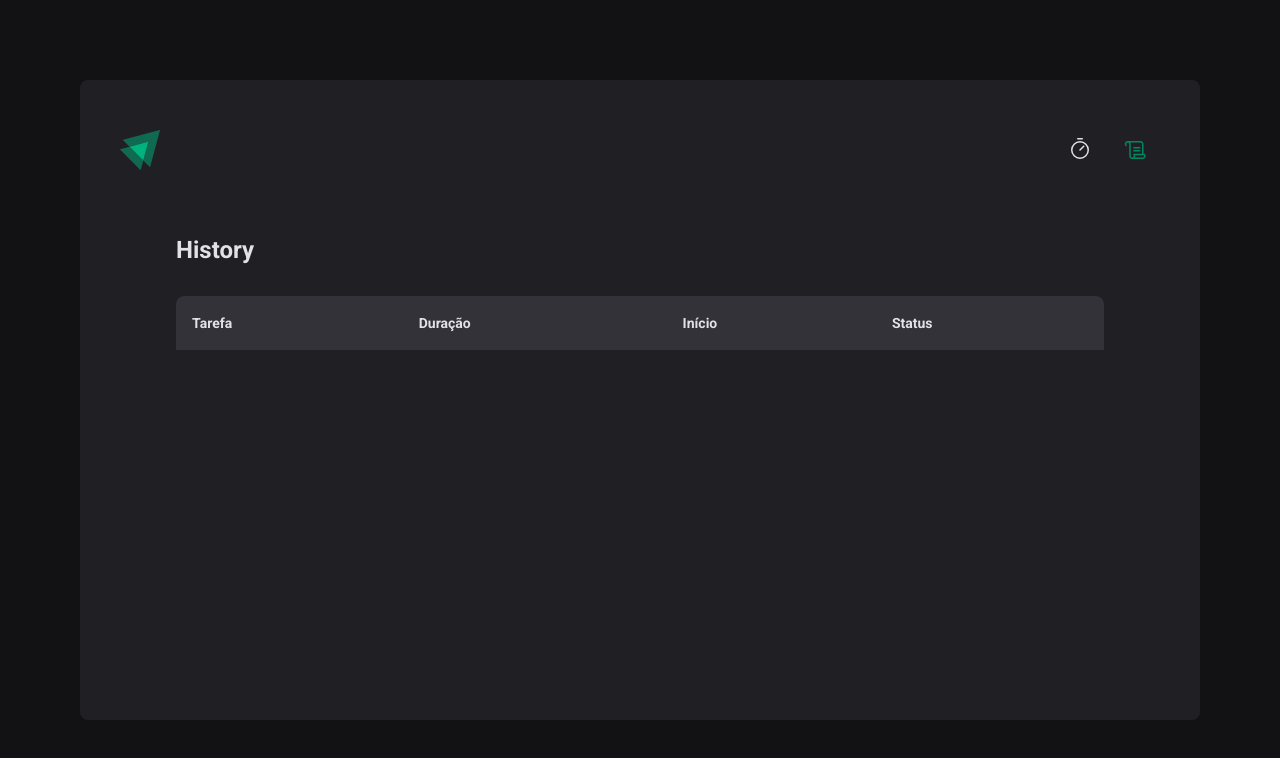
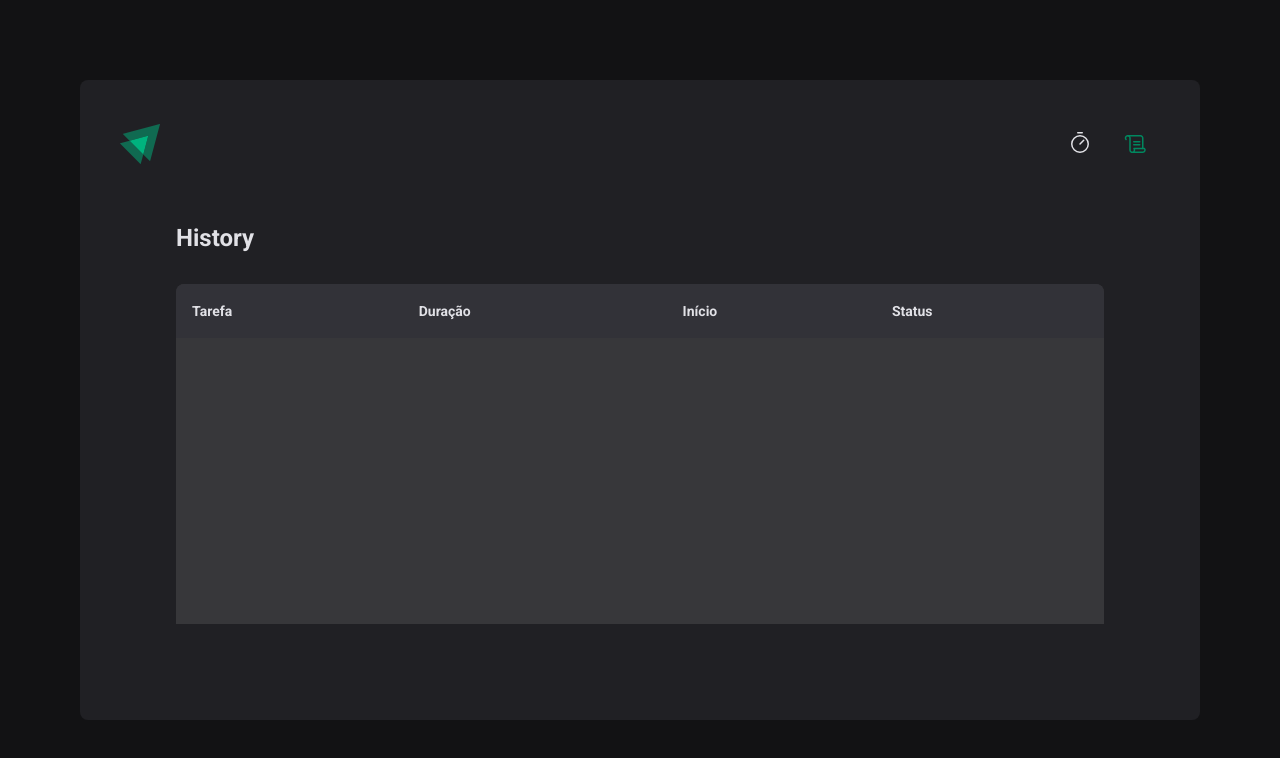
Before and after one commit to Cast01/ignite-timer, a React (Vite) app: page /history in a window 1280 px wide. Shown: the top 758 px of the page. Built offline with nearby package versions, Linux system fonts and the light colour scheme.

Commit message:
Reset do formulário

```diff
--- a/src/components/Header/style.ts
+++ b/src/components/Header/style.ts
@@ -4,8 +4,6 @@ export const HeaderContainer = styled.header`
   display: flex;
   justify-content: space-between;
   align-items: center;
-
-  flex: 1;
 
   @media (max-width: 710px) {
     flex: initial;
--- a/src/layouts/DefaultLayout/index.tsx
+++ b/src/layouts/DefaultLayout/index.tsx
@@ -1,10 +1,17 @@
 import { Outlet } from 'react-router-dom';
 import { Header } from '../../components/Header';
 import { LayoutContainer } from './style';
+import { useEffect, useState } from 'react';
 
 export function DefaultLayout() {
+  const [screenHeight, setScreenHeight] = useState(0);
+
+  useEffect(() => {
+    setScreenHeight(window.innerHeight);
+  }, []);
+
   return (
-    <LayoutContainer>
+    <LayoutContainer screenHeight={screenHeight}>
       <Header />
       <Outlet />
     </LayoutContainer>
--- a/src/layouts/DefaultLayout/style.ts
+++ b/src/layouts/DefaultLayout/style.ts
@@ -1,8 +1,17 @@
 import styled from 'styled-components';
 
-export const LayoutContainer = styled.div`
+interface LayoutContainerPropType {
+  screenHeight: number;
+}
+
+export const LayoutContainer = styled.div<LayoutContainerPropType>`
   max-width: 112rem;
-  min-height: calc(100vh - 16rem);
+  min-height: calc(80rem - 16rem);
+  height: 100vh;
+  max-height: calc(
+    ${({ screenHeight }: LayoutContainerPropType) => `${screenHeight}px`} -
+      16rem
+  );
 
   margin: 0 auto;
 
@@ -16,7 +25,10 @@ export const LayoutContainer = styled.div`
   background-color: ${(props) => props.theme['gray-800']};
 
   @media (max-width: 1024px) {
-    min-height: 100vh;
+    min-height: 65rem;
+    height: 100vh;
+    max-height: ${({ screenHeight }: LayoutContainerPropType) =>
+      `${screenHeight}px`};
 
     border-radius: 0;
   }
--- a/src/pages/History/components/TableContainer/style.ts
+++ b/src/pages/History/components/TableContainer/style.ts
@@ -1,6 +1,7 @@
 import styled from 'styled-components';
 
 export const TableContainer = styled.div`
+  background-color: rgba(255, 255, 255, 0.1);
   flex: 1;
 
   overflow: auto;
@@ -15,21 +16,6 @@ export const TableContainer = styled.div`
     height: 5px;
 
     position: relative;
-
-    &::before {
-      content: '';
-      position: absolute;
-      bottom: -20px;
-      right: 0;
-
-      /* background-color: ${(props) => props.theme['gray-800']}; */
-      background-color: blue;
-
-      width: 16rem;
-      height: 16rem;
-
-      z-index: 99;
-    }
   }
 
   &::-webkit-scrollbar-thumb {
--- a/src/pages/History/style.ts
+++ b/src/pages/History/style.ts
@@ -1,7 +1,7 @@
 import styled from 'styled-components';
 
 export const HistoryContainer = styled.main`
-  height: 50rem;
+  flex: 1;
 
   overflow: hidden;
 
--- a/src/pages/Home/index.tsx
+++ b/src/pages/Home/index.tsx
@@ -40,9 +40,10 @@ export function Home() {
 
   function handleCreateNewTask(data: newCycleFormData) {
     createNewCycle(data);
+    reset();
   }
 
-  const { handleSubmit, watch } = newCycleForm;
+  const { handleSubmit, watch, reset } = newCycleForm;
 
   const task = watch('task');
   const isSubmitDisabled = !task;
```
Also changed, not shown: src/pages/History/components/TableContainer/index.tsx (+88 -0 lines).
